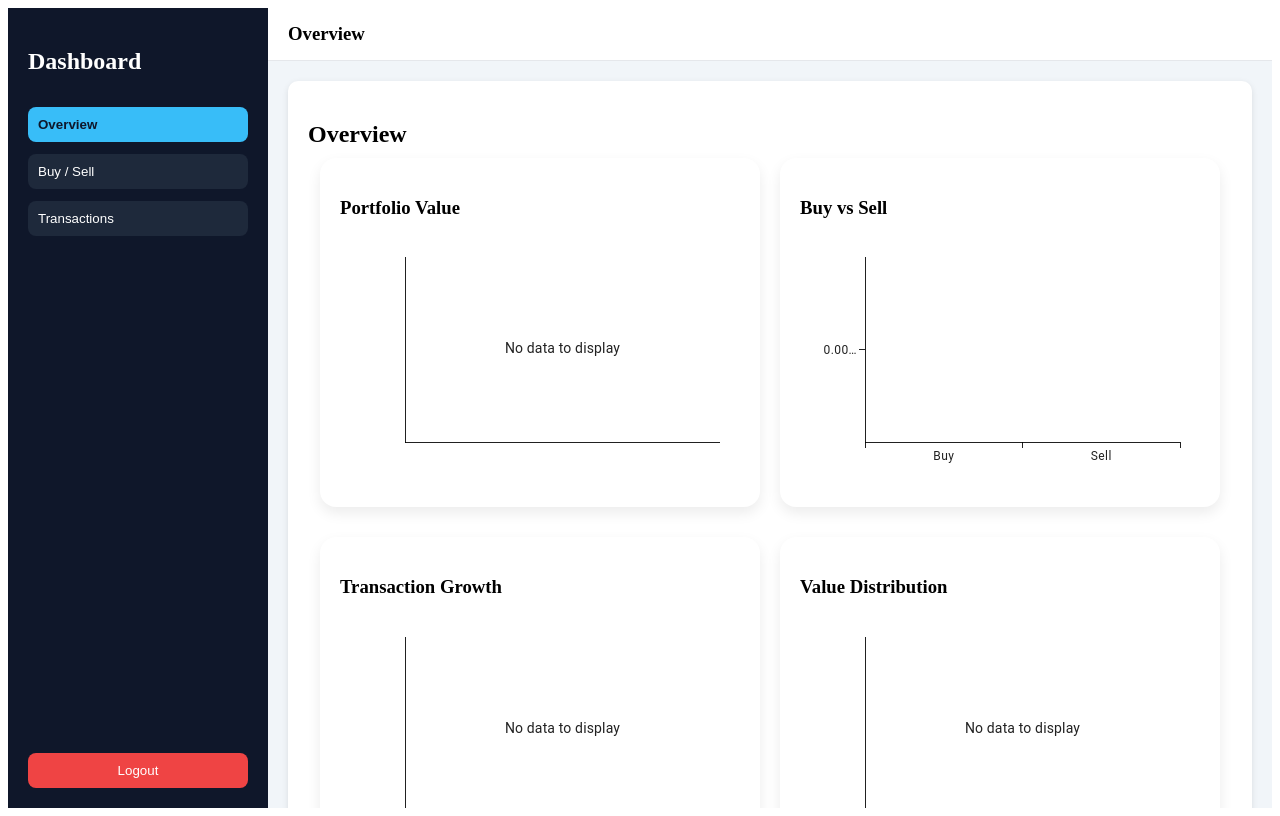
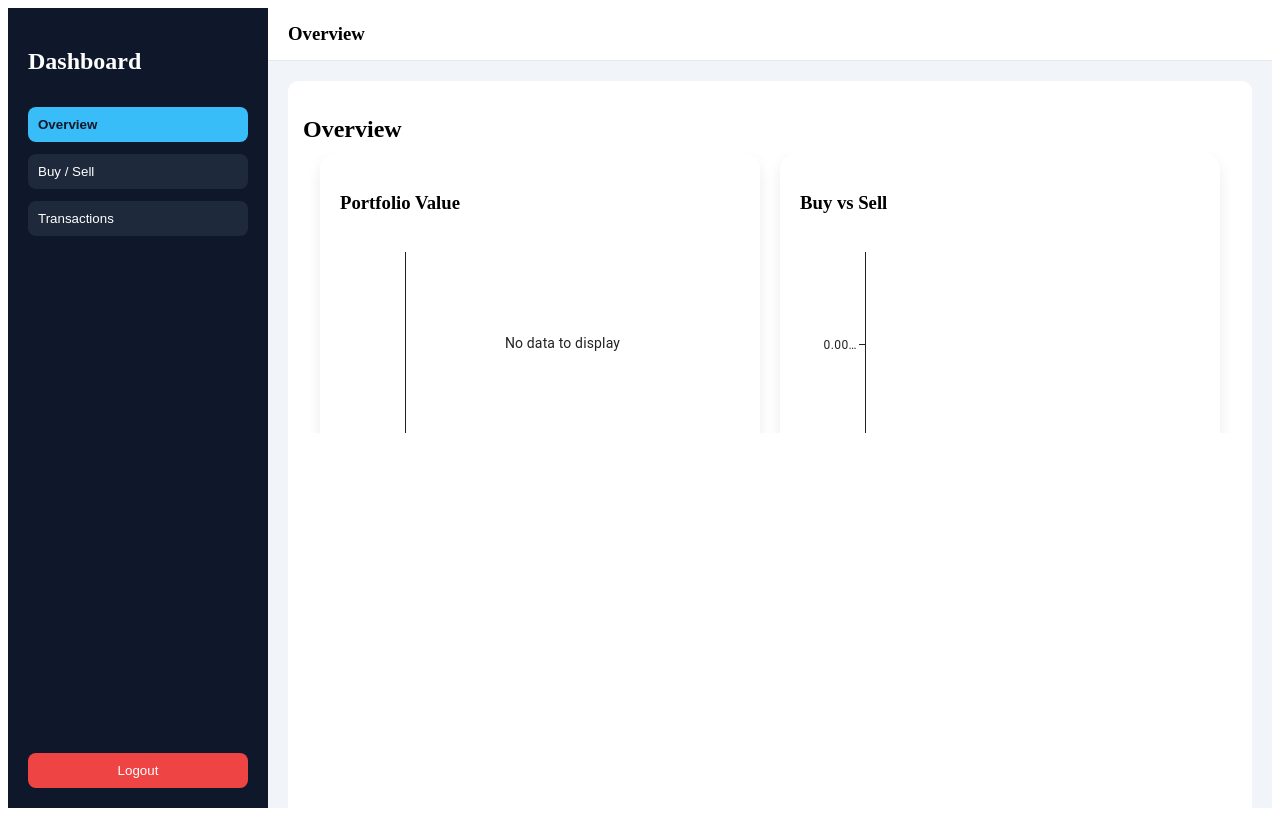
Before and after one commit to 2500030305/react-project, a React (Vite) app: page /user-dashboard in a window 1280 px wide. Built offline with nearby package versions, Linux system fonts and the light colour scheme.

Commit message:
updated overview card sizes

```diff
--- a/src/user/Overview.jsx
+++ b/src/user/Overview.jsx
@@ -6,13 +6,11 @@ export default function Overview() {
   const [data, setData] = useState([]);
   const [loading, setLoading] = useState(true);
   const [error, setError] = useState("");
-  const [lastUpdated, setLastUpdated] = useState(null);
 
   const load = async () => {
     try {
       const res = await getChartData();
       setData(res.data);
-      setLastUpdated(new Date().toLocaleTimeString());
       setError("");
     } catch (err) {
       setError("Failed to load data");
@@ -22,39 +20,22 @@ export default function Overview() {
   };
 
   useEffect(() => {
-    let isMounted = true;
-
-    const safeLoad = async () => {
-      if (!isMounted) return;
-      await load();
-    };
-
-    safeLoad();
-
-    const interval = setInterval(safeLoad, 2000);
-
-    return () => {
-      isMounted = false;
-      clearInterval(interval);
-    };
+    load();
+    const interval = setInterval(load, 3000);
+    return () => clearInterval(interval);
   }, []);
 
   return (
     <div style={styles.container}>
-      <h2 style={{ marginBottom: 10 }}>Overview</h2>
+      <h2 style={styles.title}>Overview</h2>
 
-      {/* Status */}
-      {loading && <p>Loading chart...</p>}
-      {error && <p style={{ color: "red" }}>{error}</p>}
+      {loading && <p>Loading...</p>}
+      {error && <p style={styles.error}>{error}</p>}
 
-      {/* Chart */}
-      {!loading && !error && <Chart data={data} />}
-
-      {/* Footer info */}
-      {lastUpdated && (
-        <p style={styles.footer}>
-          Last updated: {lastUpdated}
-        </p>
+      {!loading && !error && (
+        <div style={styles.chartBox}>
+          <Chart data={data} />
+        </div>
       )}
     </div>
   );
@@ -62,14 +43,23 @@ export default function Overview() {
 
 const styles = {
   container: {
+    height: "100%",
+    display: "flex",
+    flexDirection: "column",
     background: "white",
-    padding: "20px",
+    padding: "15px",
     borderRadius: "10px",
-    boxShadow: "0 2px 6px rgba(0,0,0,0.1)",
+    overflow: "hidden",
   },
-  footer: {
-    marginTop: "10px",
-    fontSize: "12px",
-    color: "#6b7280",
+  title: {
+    marginBottom: "10px",
+  },
+  error: {
+    color: "red",
+  },
+  chartBox: {
+    flex: 1,
+    maxHeight: "280px",
+    overflow: "hidden",
   },
 };
```
